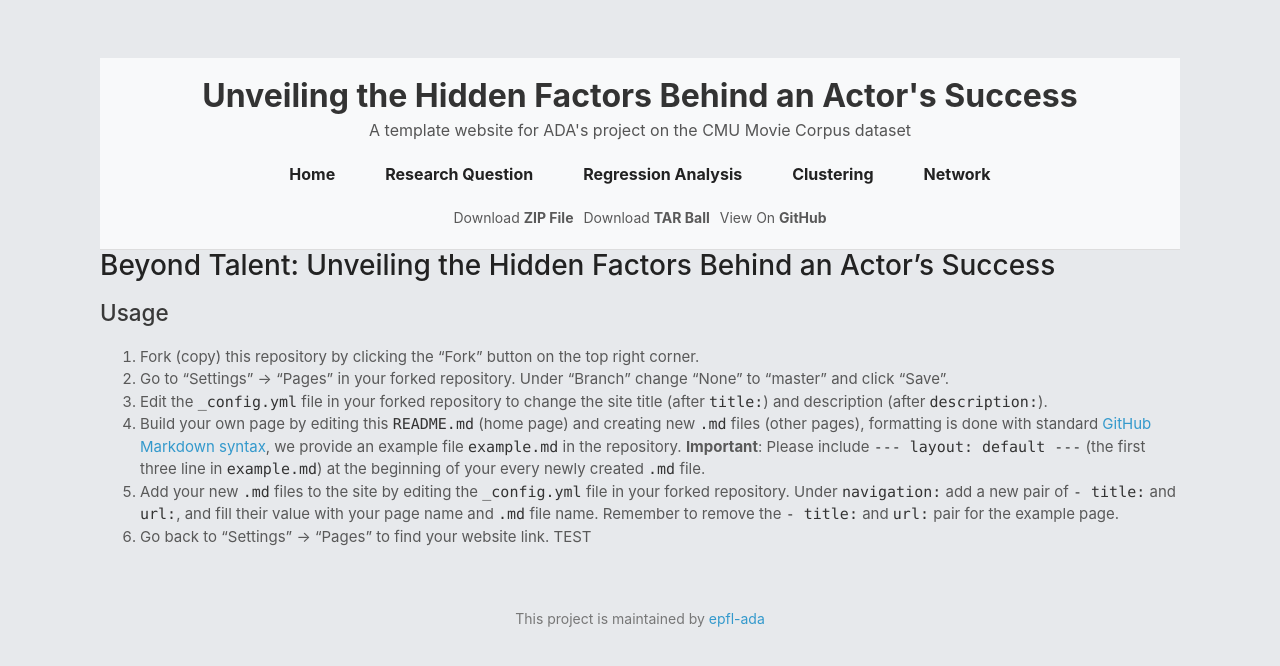
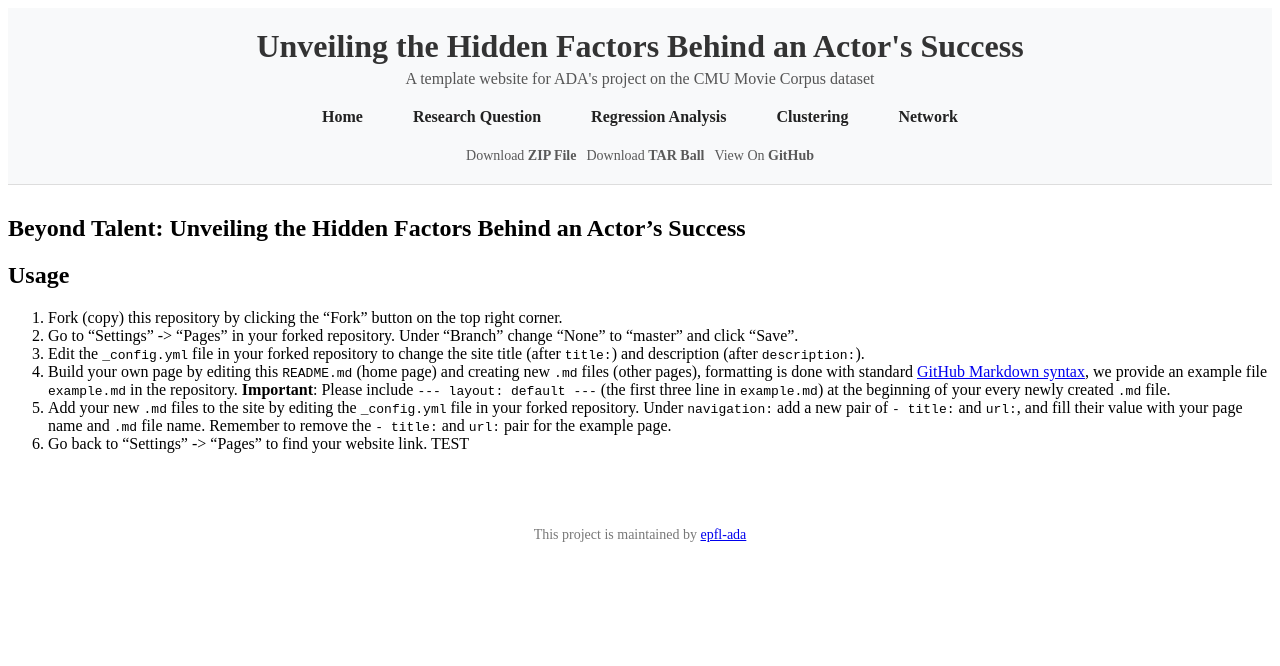
Before and after one commit to epfl-ada/ada-2024-project-arabsdatascientists2024, a Jekyll site: the page built from README.md, in a window 1280 px wide. Shown: the top 666 px of the page. Built offline with Jekyll 4.4.1, drawn with Linux system fonts in a browser that asks for light colours; our own code applies the rules of GitHub Pages for plain Markdown files.

Commit message:
Update styles.css

```diff
--- a/assets/css/styles.css
+++ b/assets/css/styles.css
@@ -1,114 +1,10 @@
-body {
-  background-color: #e7e9ec;
-  padding: 50px;
-  font: 15px/1.5 -apple-system, BlinkMacSystemFont, "Segoe UI", Roboto, Oxygen, Ubuntu, Cantarell, "Fira Sans", "Droid Sans", "Helvetica Neue", Arial, sans-serif, "Apple Color Emoji", "Segoe UI Emoji", "Segoe UI Symbol";
-  color: #595959;
-  font-weight: 400;
-}
-
-h1, h2, h3, h4, h5, h6 {
-  color: #222;
-  margin: 0 0 20px;
-}
-
-p, ul, ol, table, pre, dl {
-  margin: 0 0 20px;
-}
-
-h1, h2, h3 {
-  line-height: 1.1;
-}
-
-h1 {
-  font-size: 28px;
-  font-weight: 500;
-}
-
-h2 {
-  color: #393939;
-  font-weight: 500;
-}
-
-h3, h4, h5, h6 {
-  color: #494949;
-  font-weight: 500;
-}
-
-a {
-  color: #39c;
-  text-decoration: none;
-}
-
-a:hover {
-  color: #069;
-}
-
-a small {
-  font-size: 11px;
-  color: #777;
-  margin-top: -0.3em;
-  display: block;
-}
-
-a:hover small {
-  color: #777;
-}
-
-.wrapper {
-  width: 1080px;
-  margin: 0 auto;
-}
-
-blockquote {
-  border-left: 1px solid #e5e5e5;
-  margin: 0;
-  padding: 0 0 0 20px;
-  font-style: italic;
-}
-
-code, pre {
-  font-family: Monaco, Bitstream Vera Sans Mono, Lucida Console, Terminal, Consolas, Liberation Mono, DejaVu Sans Mono, Courier New, monospace;
-  color: #333;
-}
-
-pre {
-  padding: 8px 15px;
-  background: #f8f8f8;
-  border-radius: 5px;
-  border: 1px solid #e5e5e5;
-  overflow-x: auto;
-}
-
-table {
-  width: 100%;
-  border-collapse: collapse;
-}
-
-th, td {
-  text-align: left;
-  padding: 5px 10px;
-  border-bottom: 1px solid #e5e5e5;
-}
-
-dt {
-  color: #444;
-  font-weight: 500;
-}
-
-th {
-  color: #444;
-}
-
-img {
-  max-width: 100%;
-}
-
 /* Header and Navigation Styles */
 header {
   background-color: #f8f9fa;
   padding: 20px;
   border-bottom: 1px solid #ddd;
   text-align: center;
+  margin-bottom: 30px; /* Added margin to ensure space between header and content */
 }
 
 header h1 {
@@ -150,6 +46,11 @@ nav ul li a {
 nav ul li a:hover {
   background-color: #007bff;
   color: #fff;
+}
+
+/* Section Content Spacing */
+section {
+  margin-top: 30px; /* Ensures space between menu and page content */
 }
 
 /* Downloads Section */
```
